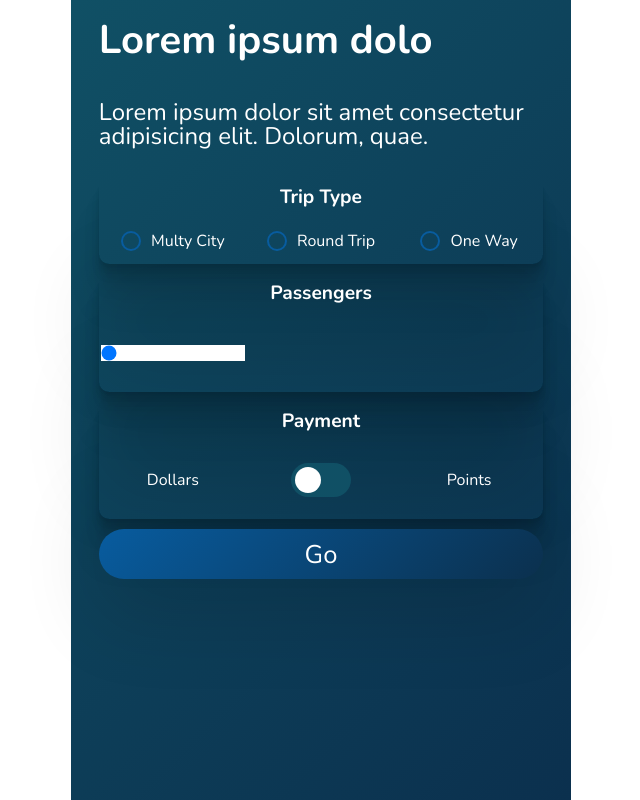
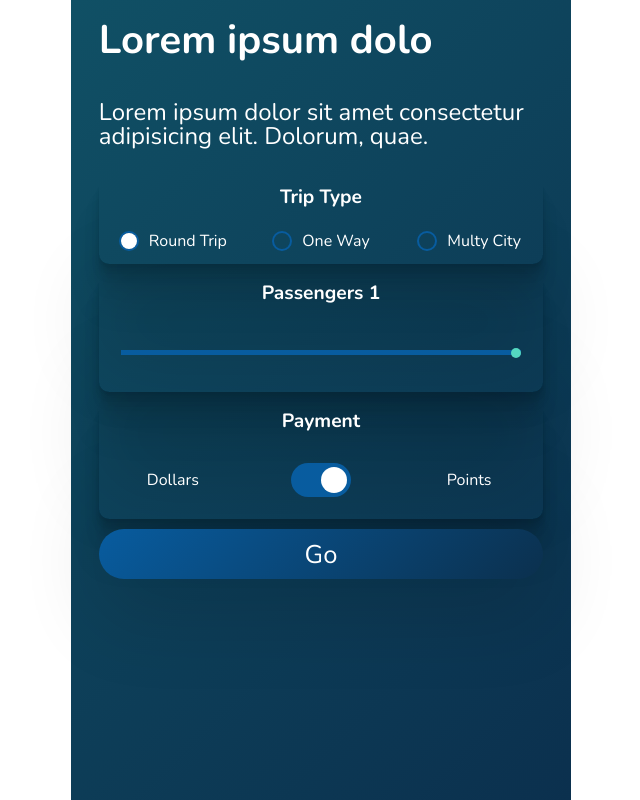
Before and after one commit to edsaavedra/sw-pnrs, a React (Create React App) app: page /#/ in a window 1280 px wide. Shown: the whole page, without its empty margins (319-959 px from the left). Built offline with nearby package versions, Linux system fonts and the light colour scheme.

Commit message:
style and control fields

```diff
--- a/package.json
+++ b/package.json
@@ -51,6 +51,7 @@
     "concurrently": "^5.0.0",
     "electron": "^7.1.0",
     "electron-builder": "^22.1.0",
+    "prettier": "1.19.1",
     "wait-on": "^3.3.0"
   }
 }
--- a/src/App.js
+++ b/src/App.js
@@ -1,20 +1,27 @@
 import React, { Component } from 'react';
 import './App.scss';
 
-class App  extends Component {
+class App extends Component {
   constructor(props) {
     super(props);
-    this.state = {  }
+    this.state = {
+      form: {
+        passengers: 1,
+        payment: true,
+        tripType: "roundtrip"
+      }
+    }
   }
 
-  handleChange() {}
-  selectedValue() {}
-
-  valuetext(value) {
-    return `${value}°C`;
+  handleChange = ({ currentTarget: input }) => {
+    const { form } = this.state;
+    const value = input.type === 'checkbox' ? input.checked : input.value;
+    form[input.name] = value;
+    this.setState({ form });
   }
 
   render() {
+    const { tripType, passengers, payment } = this.state.form;
     return (
       <section className="App">
         <h1 className="title">Lorem ipsum dolo</h1>
@@ -23,40 +30,71 @@ class App  extends Component {
 
           <div className="field roundtrip">
             <span className="field-title">Trip Type</span>
-            <label for="roundtrip">
-              <input type="radio" name="triptype" value="roundtrip" id="roundtrip"/>
+            <label htmlFor="roundtrip">
+              <input
+                type="radio"
+                name="tripType"
+                value="roundtrip"
+                checked={tripType === "roundtrip"}
+                onChange={this.handleChange}
+                id="roundtrip"/>
               <span className="roundtrip">Round Trip</span>
             </label>
-            <label for="oneway">
-              <input type="radio" name="triptype" value="oneway" id="oneway"/>
+            <label htmlFor="oneway">
+              <input
+                type="radio"
+                name="tripType"
+                value="oneway"
+                checked={tripType === "oneway"}
+                onChange={this.handleChange}
+                id="oneway"/>
               <span className="oneway">One Way</span>
             </label>
-            <label for="multicity">
-              <input type="radio" name="triptype" value="multicity" id="multicity"/>
+            <label htmlFor="multicity">
+              <input
+                type="radio"
+                name="tripType"
+                value="multicity"
+                checked={tripType === "multicity"}
+                onChange={this.handleChange}
+                id="multicity"/>
               <span className="multicity">Multy City</span>
             </label>
           </div>
 
-          <div className="field passangers">
-            <label for="passengers">
-              <span className="field-title">Passengers</span>
-              <input type="range" min="1" max="8" value="1" id="passengers" className="range"/>
+          <div className="field passengers">
+            <label htmlFor="passengers">
+              <span className="field-title">Passengers {passengers}</span>
+              <input
+                type="range"
+                min="1"
+                step="1"
+                max="8"
+                name="passengers"
+                className="range"
+                onChange={this.handleChange}
+                id="passengers"/>
             </label>
           </div>
 
           <div className="field payment">
-            <label for="payment">
-             <span className="field-title">Payment</span>
+            <label htmlFor="payment">
+              <span className="field-title">Payment</span>
               <span className="payment">Dollars</span>
               <div className="switch">
-                <input type="checkbox" value="1" id="payment"/>
-                <span className="slider"></span>
+                <input
+                  type="checkbox"
+                  checked={payment}
+                  name="payment"
+                  onChange={this.handleChange}
+                  id="payment"/>
+                <span className="slider" />
               </div>
               <span className="payment">Points</span>
             </label>
           </div>
 
-          <input type="button" className="submit" value="Go"/>
+          <input type="button" className="submit" value="Go" />
         </form>
       </section>
     );
--- a/src/App.scss
+++ b/src/App.scss
@@ -72,7 +72,7 @@ $gr1: #f5f5f5;
   }
 
   input[type="radio"] {
-    -webkit-appearance: none;
+    appearance: none;
     border-radius: 50%;
     border: 2px solid $bl5;
     cursor: pointer;
@@ -141,9 +141,9 @@ $gr1: #f5f5f5;
                                "r o m";
           label {
             cursor: pointer;
-            &:nth-child(1) {grid-area: r}
-            &:nth-child(2) {grid-area: o}
-            &:nth-child(3) {grid-area: m}
+            &:nth-child(2) {grid-area: r}
+            &:nth-child(3) {grid-area: o}
+            &:nth-child(4) {grid-area: m}
             span {
               line-height: 1em;
               display: inline-block;
@@ -151,7 +151,8 @@ $gr1: #f5f5f5;
             }
           }
         }
-        &.passangers{
+        &.passengers{
+          width: 100%;
           label {
             align-items: center;
             display: grid;
@@ -160,7 +161,26 @@ $gr1: #f5f5f5;
             grid-template-areas: "t t t" "r r r"
           }
           .range {
-            -webkit-appearance: none;
+            appearance: none;
+            background: $bl5;
+            height: 5px;
+            grid-area: r;
+            margin: 0 auto;
+            outline: none;
+            width: 90%;
+            &::-webkit-slider-thumb {
+              appearance: none;
+              background: $bl4;
+              border-radius: 50%;
+              cursor: pointer;
+              height: 10px;
+              width: 10px;
+              transform-origin: 50% 50%;
+              transition: all .3s cubic-bezier(0.175, 0.885, 0.32, 1.275);
+            }
+            &:hover::-webkit-slider-thumb {
+              transform: scale(1.5);
+            }
           }
         }
         &.payment{
```
Also changed, not shown: 2 other files (tests, documents, lock files or other folders).
